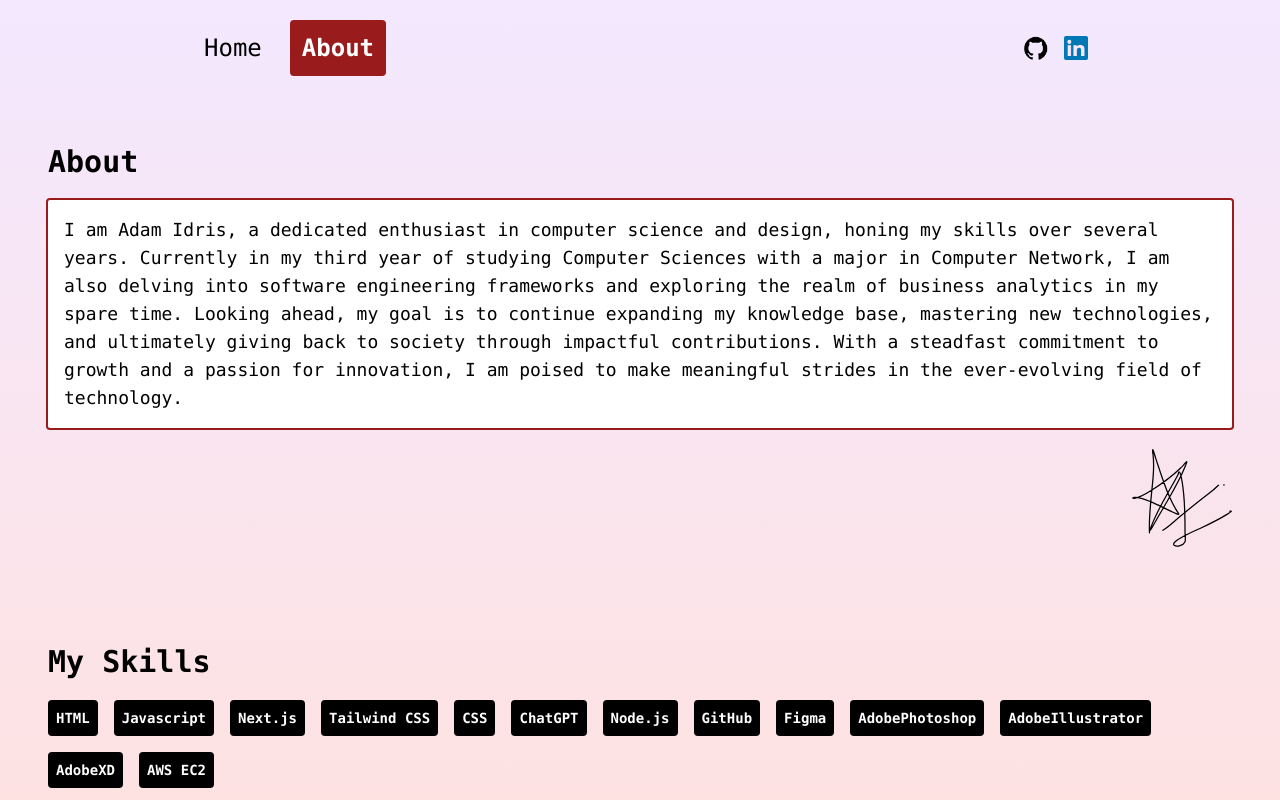
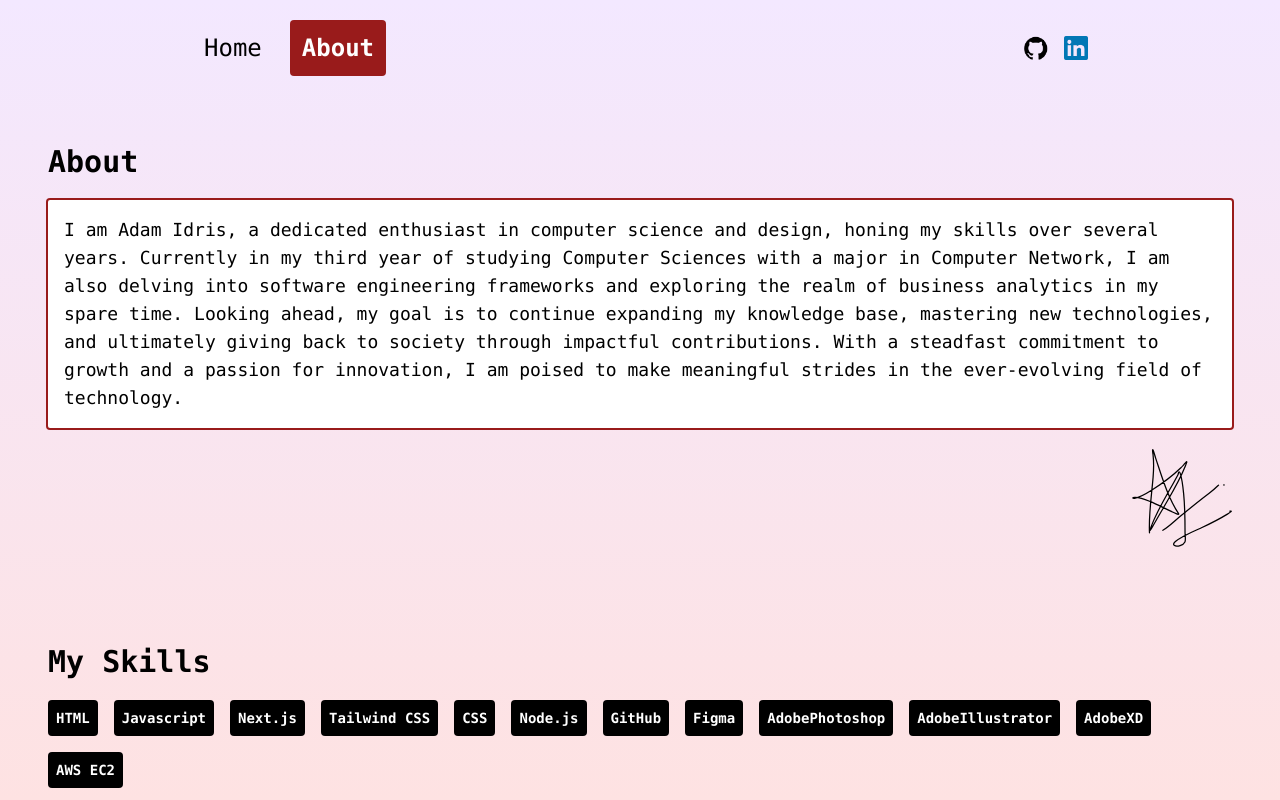
Before and after one commit to damderis/portfolio, a Next.js app: page /about in a window 1280 px wide. Built offline with nearby package versions, Linux system fonts and the light colour scheme.

Commit message:
test update

```diff
--- a/src/app/about/page.jsx
+++ b/src/app/about/page.jsx
@@ -63,7 +63,6 @@ const AboutPage = () => {
                             <Skills skill="Next.js"/>
                             <Skills skill="Tailwind CSS"/>
                             <Skills skill="CSS"/>
-                            <Skills skill="ChatGPT"/>
                             <Skills skill="Node.js"/>
                             <Skills skill="GitHub"/>
                             <Skills skill="Figma"/>
```
